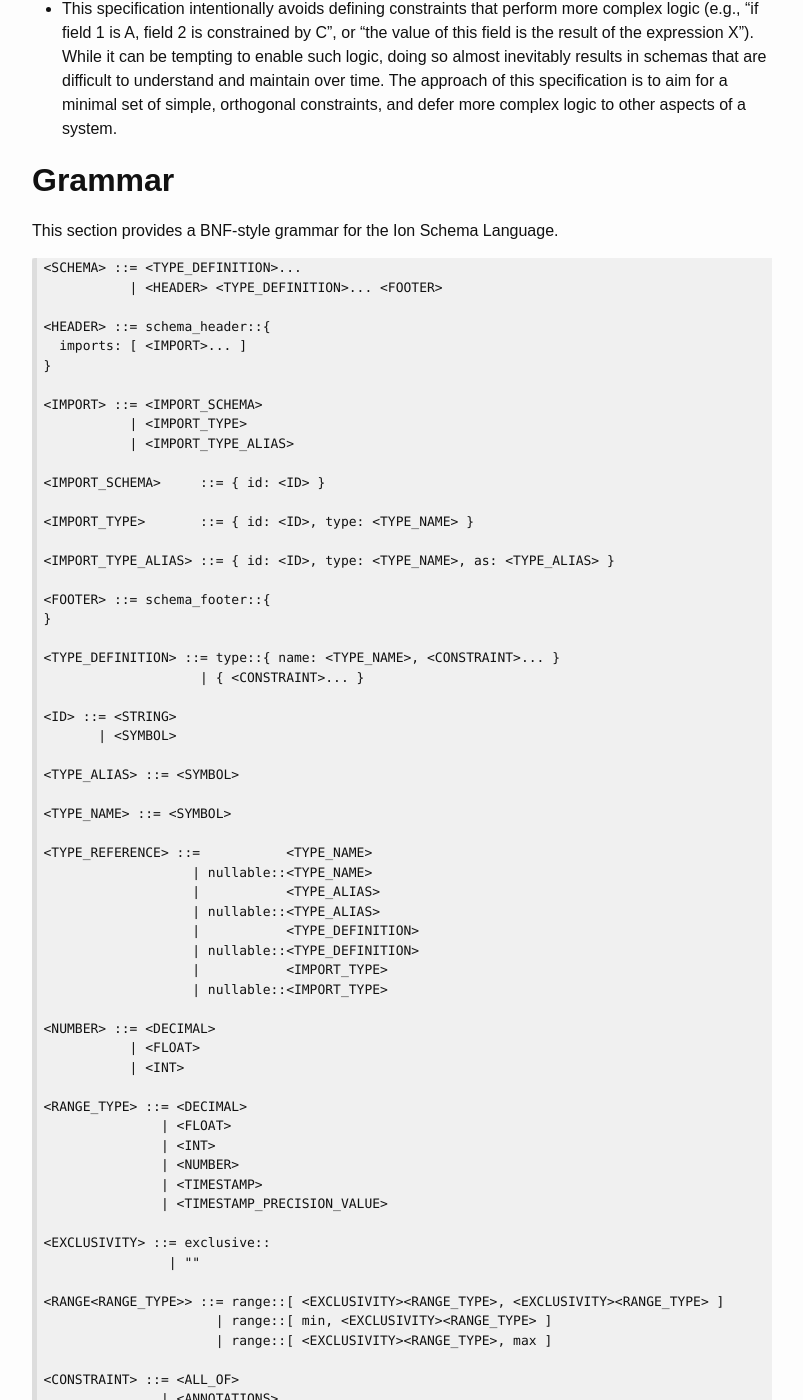
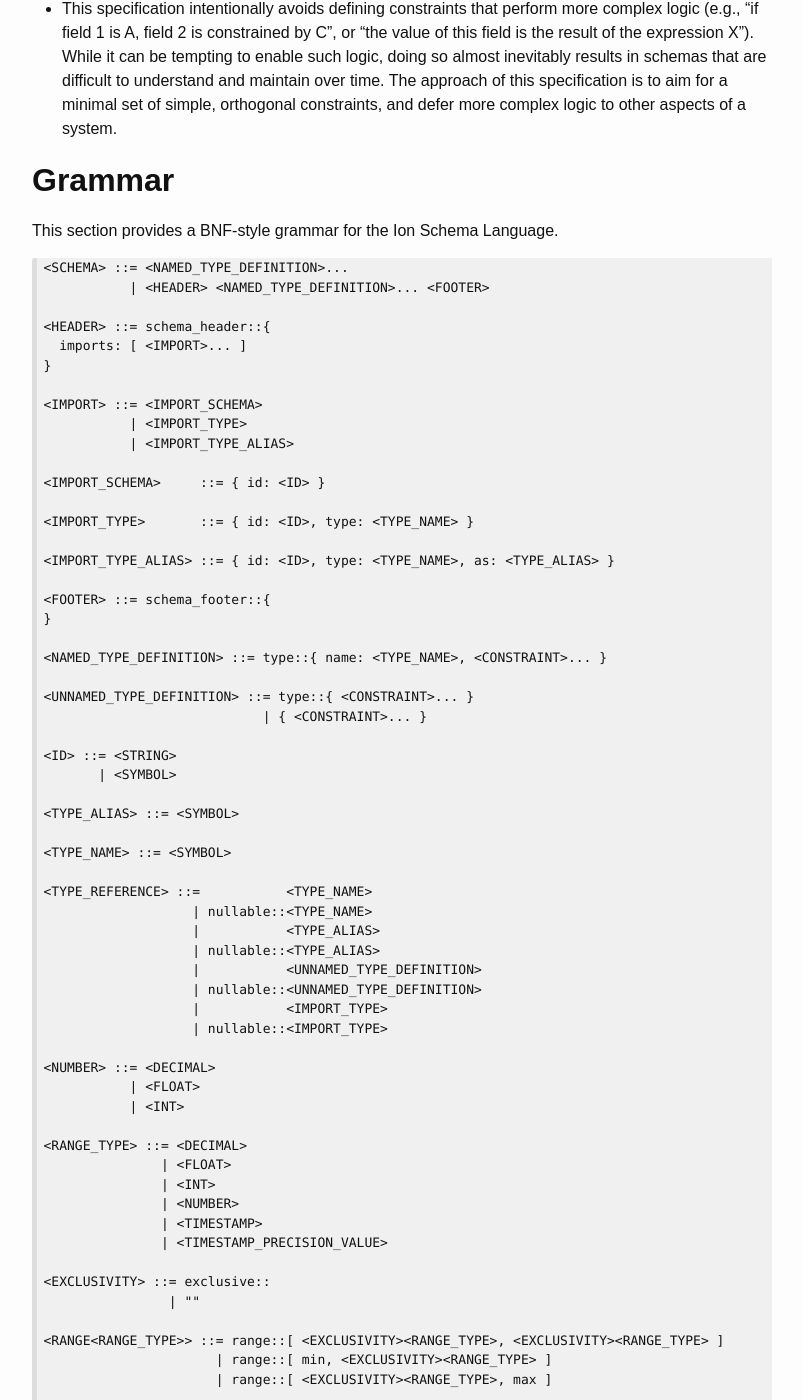
Before and after one commit to amazon-ion/ion-schema, a Jekyll site: the page built from docs/spec.md, in a window 1280 px wide and 1400 px high, scrolled down 16282 px. Shown: the whole window, without its empty margins (238-1041 px from the left). Built offline with Jekyll 4.4.1, drawn with Linux system fonts in a browser that asks for light colours; some of the changed text lies outside the part shown.

Commit message:
Clarifies grammar to indicate that named types cannot be inlined within other named types

````diff
--- a/docs/spec.md
+++ b/docs/spec.md
@@ -141,7 +141,7 @@ schema_header::{         // optional
   ],
 }
 
-<TYPE_DEFINITION>...
+<NAMED_TYPE_DEFINITION>...
 
 schema_footer::{         // optional
 }
@@ -823,8 +823,8 @@ key decisions when creating this specification.
 This section provides a BNF-style grammar for the Ion Schema Language.
 
 ```
-<SCHEMA> ::= <TYPE_DEFINITION>...
-           | <HEADER> <TYPE_DEFINITION>... <FOOTER>
+<SCHEMA> ::= <NAMED_TYPE_DEFINITION>...
+           | <HEADER> <NAMED_TYPE_DEFINITION>... <FOOTER>
 
 <HEADER> ::= schema_header::{
   imports: [ <IMPORT>... ]
@@ -843,8 +843,10 @@ This section provides a BNF-style grammar for the Ion Schema Language.
 <FOOTER> ::= schema_footer::{
 }
 
-<TYPE_DEFINITION> ::= type::{ name: <TYPE_NAME>, <CONSTRAINT>... }
-                    | { <CONSTRAINT>... }
+<NAMED_TYPE_DEFINITION> ::= type::{ name: <TYPE_NAME>, <CONSTRAINT>... }
+
+<UNNAMED_TYPE_DEFINITION> ::= type::{ <CONSTRAINT>... }
+                            | { <CONSTRAINT>... }
 
 <ID> ::= <STRING>
        | <SYMBOL>
@@ -857,8 +859,8 @@ This section provides a BNF-style grammar for the Ion Schema Language.
                    | nullable::<TYPE_NAME>
                    |           <TYPE_ALIAS>
                    | nullable::<TYPE_ALIAS>
-                   |           <TYPE_DEFINITION>
-                   | nullable::<TYPE_DEFINITION>
+                   |           <UNNAMED_TYPE_DEFINITION>
+                   | nullable::<UNNAMED_TYPE_DEFINITION>
                    |           <IMPORT_TYPE>
                    | nullable::<IMPORT_TYPE>
 
````
